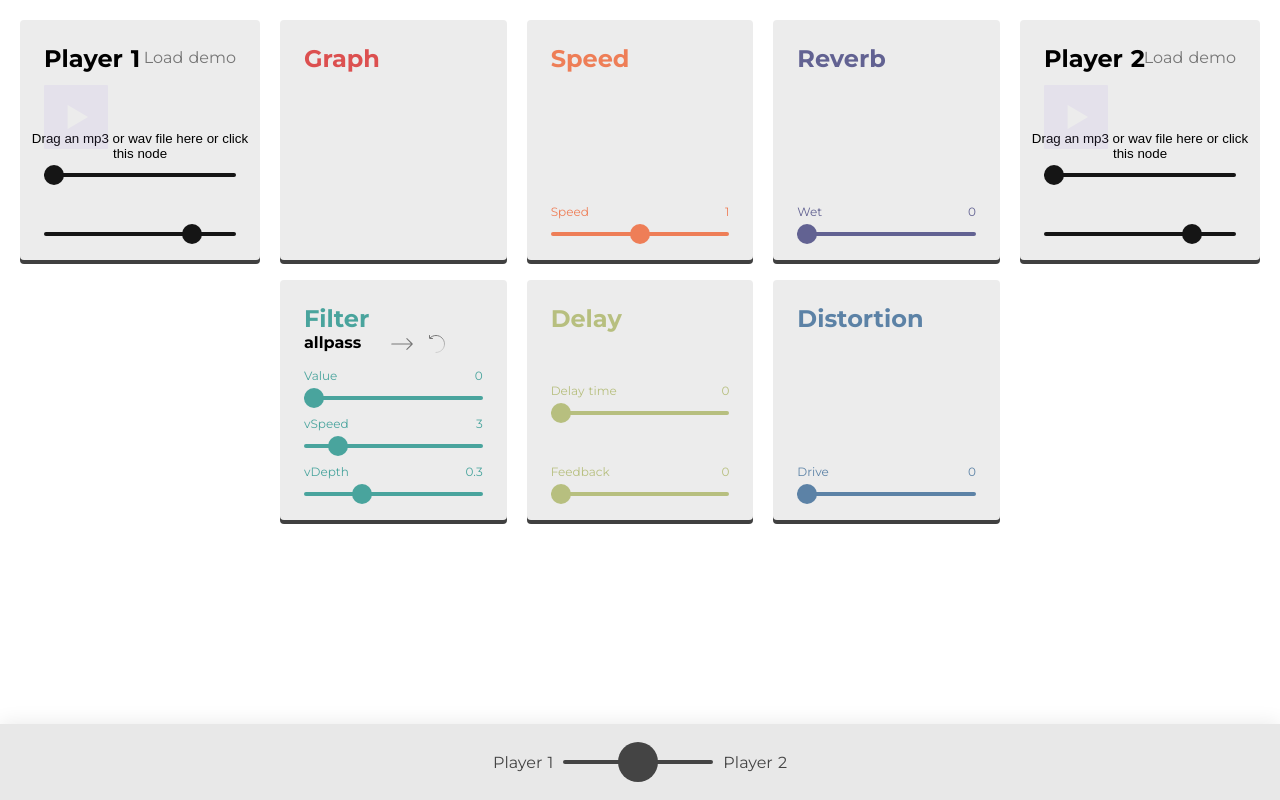
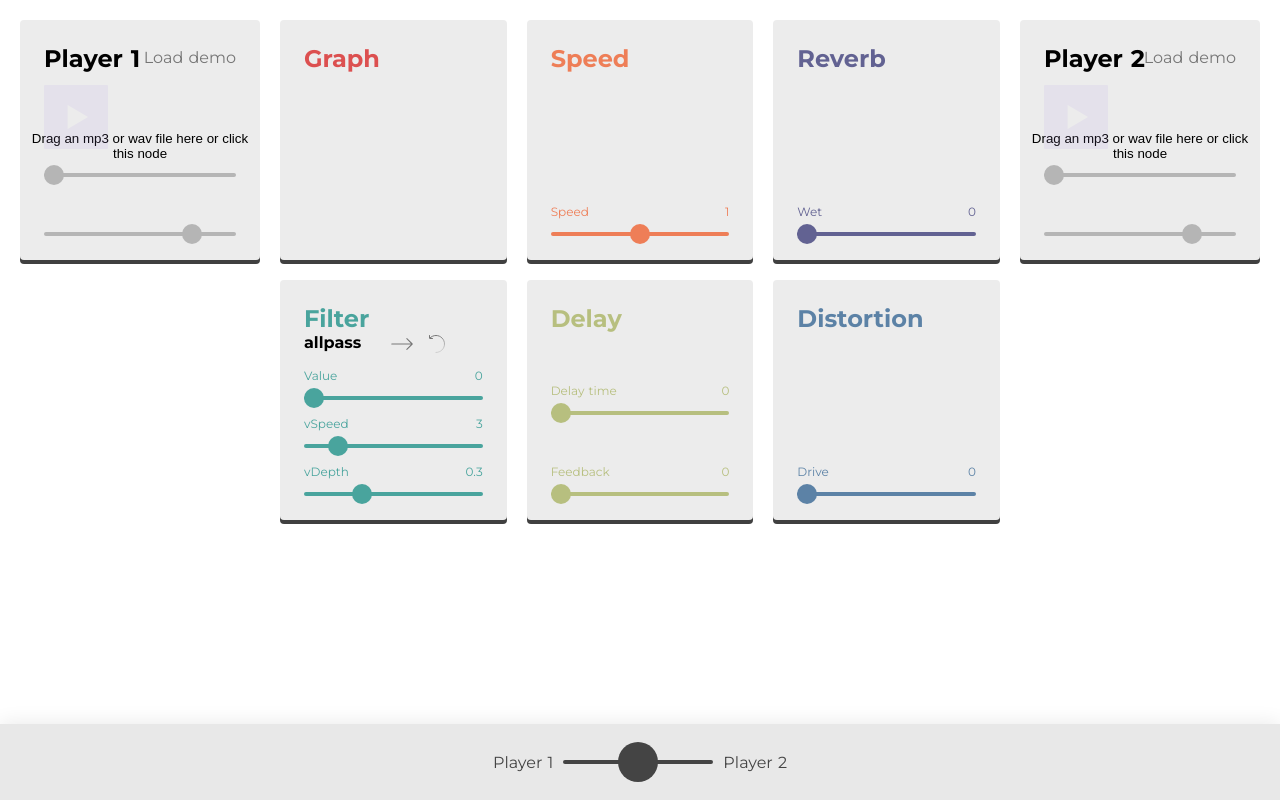
Before and after one commit to nckn/effe, a Nuxt app: page / in a window 1280 px wide. Built offline with nearby package versions, Linux system fonts and the light colour scheme; no server answers.

Commit message:
v-bind:class="{ issleeping: !fileIsLoaded }"

```diff
--- a/assets/scss/main.scss
+++ b/assets/scss/main.scss
@@ -731,6 +731,12 @@ input[name=progress] {
   // }
 }
 
+// sub classes
+.issleeping {
+  opacity: 0.25;
+  pointer-events: none;
+}
+
 @mixin makeGUINodeColor($color) {
   input[type=range] {
     background-color: $color;
--- a/components/PlayerNode.vue
+++ b/components/PlayerNode.vue
@@ -1,5 +1,5 @@
 <template lang="pug">
-  .node.player(@drop="dropEvent" @dragover="dragOver" v-show="node.isOn" v-bind:id="player_id" v-bind:class="{ ishovering: isHovering && !fileIsLoaded }" @dragleave="turnOffHoverState")
+  .node.player(@drop="dropEvent" @dragover="dragOver" v-show="node.isOn" v-bind:id="player_id" v-bind:class="{ ishovering: isHovering && !fileIsLoading }" @dragleave="turnOffHoverState")
     .gui-wrapper
       h2 {{ node.name }}
       .button.square.top-right(@click="loadDemo" v-if="!isDemoPlaying")
@@ -14,9 +14,9 @@
         @change="dropEvent"
         ref="fileInput"
       )
-      input.progress-slider(type='range' name='progress' min='0' max='1' step='0.001' v-model="progress" @input="scrubAndStop" @change="scrubStopPlay")
+      input.progress-slider(type='range' name='progress' min='0' max='1' step='0.001' v-model="progress" @input="scrubAndStop" @change="scrubStopPlay" v-bind:class="{ issleeping: !fileIsLoaded }")
     button.upload-btn(@click="$refs.fileInput.click()" v-show="!fileIsLoaded") {{ dragText }}
-    .gui-wrapper
+    .gui-wrapper(v-bind:class="{ issleeping: !fileIsLoaded }")
       input.volume-slider-one(type='range' name='color' min='0' max='1' step='0.01' @input="ctlVol" v-model="node.vol")
     //- .songsearch
     //-   form
@@ -56,6 +56,7 @@ export default {
       isHovering: false,
       droppedFile: null,
       fileIsLoaded: false,
+      fileIsLoading: false,
       demoLoaded: false,
       id: this.player_id,
       dragText: 'Drag an mp3 or wav file here or click this node',
@@ -229,6 +230,7 @@ export default {
         self.artistInfo.innerHTML = str
         // Succesful load, allow window for playing
         self.windowIsOpen = true
+        self.fileIsLoading = true
         self.toggleHoverState()
         self.$parent.frameLooper()
         // A file has been loaded. Hide the upload button
```
